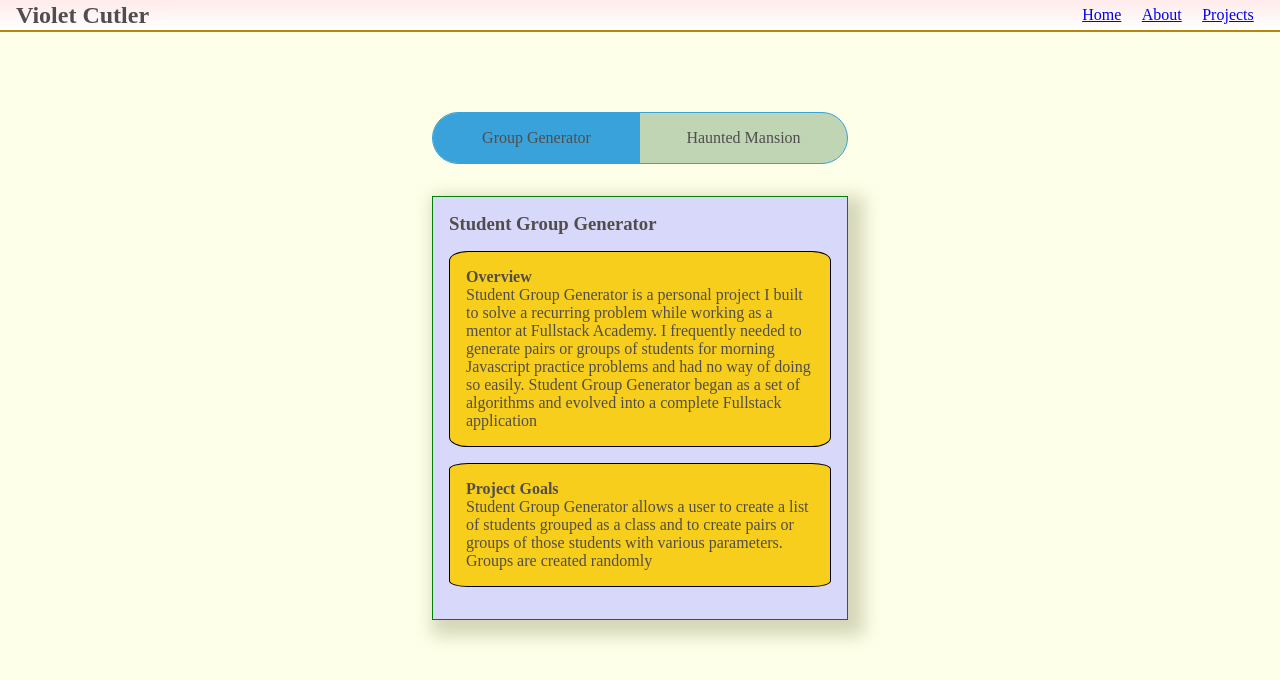
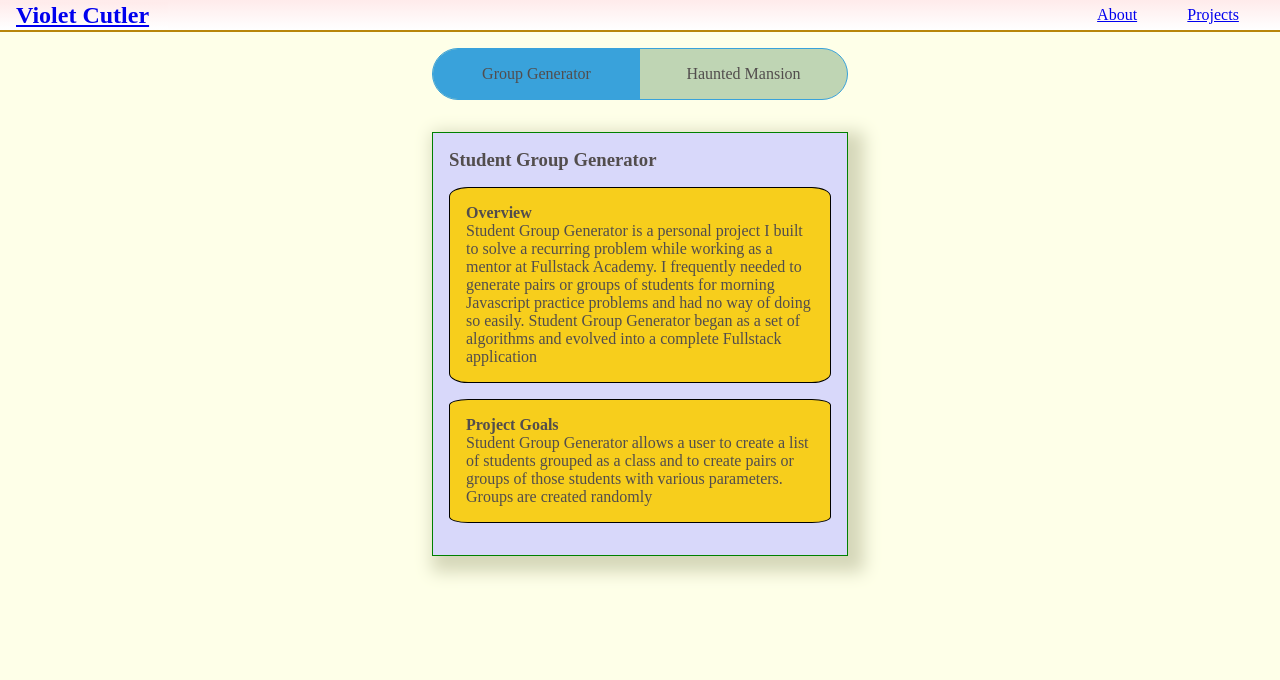
Before and after one commit to VioletCutler/Dev, a React (Create React App) app: page /projects in a window 1280 px wide. Shown: the top 680 px of the page. Built offline with nearby package versions, Linux system fonts and the light colour scheme.

Commit message:
updated router with separate outlets with and without Navbar

```diff
--- a/src/components/App/App.css
+++ b/src/components/App/App.css
@@ -41,7 +41,7 @@ body {
 }
 
 #routes {
-    margin-top: 5em;
+    margin-top: 3em;
     padding-left:2em;
     padding-right:2em;
     max-width:30em;
--- a/src/components/App/App.jsx
+++ b/src/components/App/App.jsx
@@ -1,20 +1,51 @@
-import { Navbar, About, Homepage, Projects, TabView } from '../index'
-import { Routes, Route } from 'react-router-dom'
-import './App.css'
+import { Navbar, About, Homepage, Projects, TabView } from "../index";
+import { Routes, Route, Outlet } from "react-router-dom";
+import "./App.css";
 const App = () => {
-    return(
-        <div id="app-component">
-            <Navbar></Navbar>
-            <div id="routes">
-            <Routes >
-                <Route path='/' element={<Homepage/>}/>
-                <Route path='/about' element={<About/>}/>
-                <Route path='/projects' element={<TabView/>}/>
-            </Routes>
-            </div>
+  const WithNav = () => {
+    return (
+      <>
+        <Navbar />
+        <Outlet />
+      </>
+    );
+  };
 
-        </div>
-    )
-}
+  const WithoutNav = () => {
+    return <Outlet/>
+  }
 
-export default App
+  return (
+    <div id="app-component">
+      {/* <Navbar></Navbar> */}
+      {/* <Homepage/> */}
+
+    <div id="routes">
+        <Routes>
+            <Route element={<WithoutNav/>}>
+                <Route path="/" element={<Homepage/>}/>
+            </Route>
+            <Route element={<WithNav/>}>
+            <Route path="/about" element={<About />} />
+            <Route path="/projects" element={<TabView />} />
+            </Route>
+        </Routes>
+    </div>
+
+
+
+
+      {/* <div id="routes">
+        <Routes>
+          <Route path="/" element={<Homepage />}>
+             <Route path='/' element={<Homepage/>}/>
+            <Route path="/about" element={<About />} />
+            <Route path="/projects" element={<TabView />} />
+          </Route>
+        </Routes>
+      </div> */}
+    </div>
+  );
+};
+
+export default App;
--- a/src/components/Homepage/Homepage.css
+++ b/src/components/Homepage/Homepage.css
@@ -35,3 +35,7 @@ position: absolute;
   top: 0;
   bottom: 0;
 }
+
+#click-to-enter {
+    color: white;
+}
--- a/src/components/Homepage/Homepage.jsx
+++ b/src/components/Homepage/Homepage.jsx
@@ -6,9 +6,9 @@ const Homepage = () => {
     <div id="homepage">
       <div id="homepage-header">
         <h2>welcome to violet.dev</h2>
-        <Link to="/about">click here to enter</Link>
+        <Link id="click-to-enter" to="/about">ENTER</Link>
       </div>
-      <div id="homepage-background">Hello</div>
+      <div id="homepage-background"></div>
     </div>
   );
 };
--- a/src/components/Navbar/Navbar.jsx
+++ b/src/components/Navbar/Navbar.jsx
@@ -4,9 +4,9 @@ import './Navbar.css'
 const Navbar = () => {
     return (
     <nav>
-        <h1 id='navbar-header'>Violet Cutler</h1>
+        <h1 id='navbar-header'><Link to='/'>Violet Cutler</Link></h1>
         <div id='navlinks'>
-        <Link to='/'>Home</Link>
+
         <Link to='/about'>About</Link>
         <Link to='/projects'>Projects</Link>
         </div>
--- a/src/components/Projects/TabView/TabView.css
+++ b/src/components/Projects/TabView/TabView.css
@@ -9,7 +9,6 @@
     /* padding: 2rem 1rem; */
     /* color: #E8F0F2; */
     /* border-radius: 5%; */
-    padding: 2rem 0;
     @media (max-width: 769px) {
 
     }
@@ -42,6 +41,7 @@
     border-top-left-radius: 2rem;
     white-space:nowrap;
   }
+
   .tab-selectors li:nth-child(2) {
     border-radius: 0;
     border-bottom-right-radius: 2rem;
```
